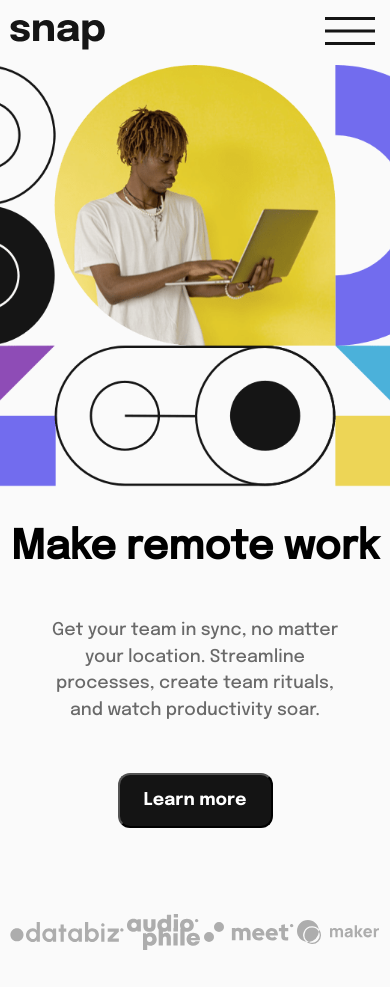
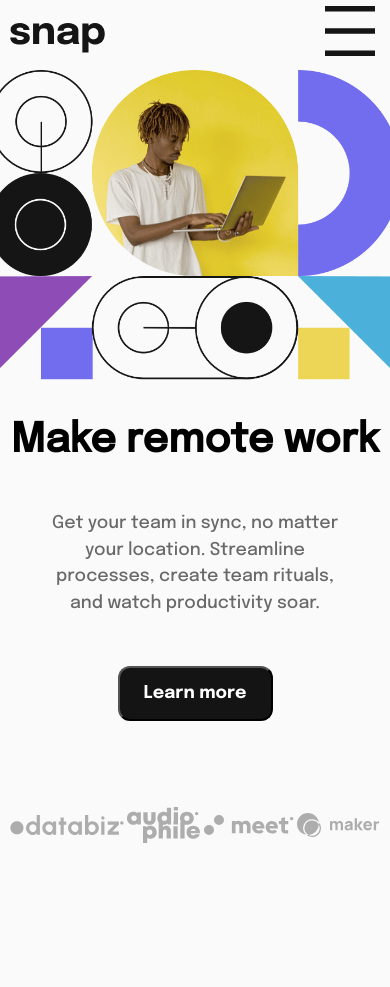
Before and after one commit to TomPlr/intro-section-with-dropdown-navigation-main, a plain HTML site: page index.html in a window 390 px wide. After the commit the page ends 914 px from the top, so only its background shows below. Drawn offline with Linux system fonts and the light colour scheme.

Commit message:
responsive improvements

```diff
--- a/css/small-screen-devices.css
+++ b/css/small-screen-devices.css
@@ -36,7 +36,7 @@ body {
     position: relative;
     padding: 0;
     margin: 0 auto;
-    height: 65px;
+    height: 70px;
     width: 95%;
     align-items: center;
 }
@@ -48,7 +48,7 @@ body {
     right: 15px;
     width: 50px;
     height: 50px;
-    background: url("/images/icon-menu.svg") center/contain no-repeat;
+    background: url("/images/icon-menu.svg") center/cover no-repeat;
     transition: 0.2s ease-in-out;
 }
 
@@ -63,9 +63,6 @@ body {
     right: -300px;
     width: 255px;
     height: 100vh;
-
-
-
 }
 
 .sidebar {
@@ -138,12 +135,8 @@ body {
 
 
 section {
-    position: absolute;
-    grid-template-columns: 1fr;
-    grid-template-rows:50% 50%;
-    grid-template-areas:
-    'image'
-    'text';
+    display: flex;
+    flex-direction: column;
     margin: 0;
     width: 100vw;
     height: 100%;
@@ -154,12 +147,11 @@ section {
 
 .left-part {
     justify-content: space-between;
-    grid-area: text;
+    order: 2;
     padding: 40px 10px 0 10px;
     align-items: center;
     text-align: center;
-    height: 80%;
-    min-height: 500px;
+    height: 500px;
 }
 
 .left-part__title {
@@ -191,6 +183,6 @@ section {
 
 .right-part {
     background: url('/images/image-hero-mobile.png') center/cover;
-    grid-area: image;
-
+    order: 1;
+    height: 310px;
 }
```
